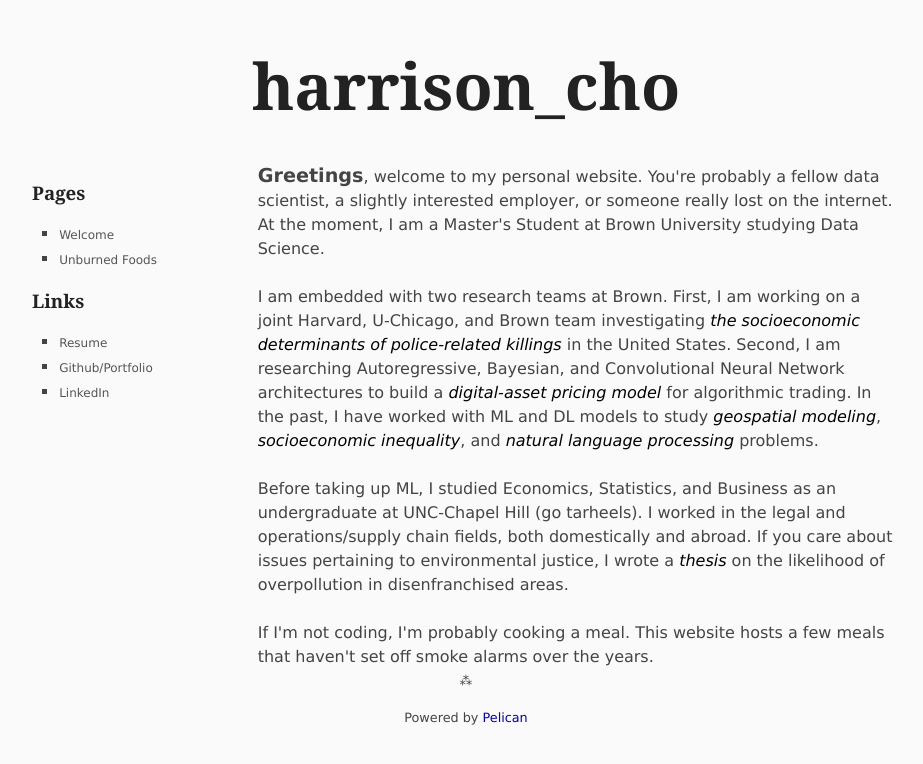
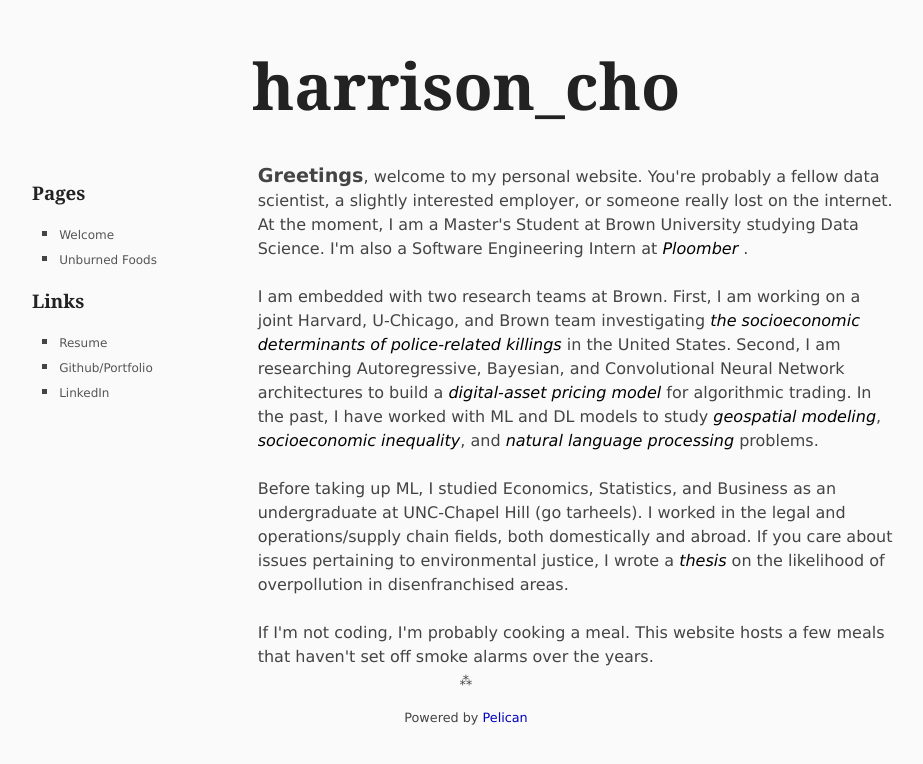
Before and after one commit to hcho1111/hch1111.github.io, a plain HTML site: page index.html in a window 1280 px wide. Shown: the whole page, without its empty margins (174-1097 px from the left). Drawn offline with Linux system fonts and the light colour scheme.

Commit message:
Update index.html

```diff
--- a/index.html
+++ b/index.html
@@ -32,7 +32,7 @@
 
 
 
-<big><b>Greetings</b></big>, welcome to my personal website. You're probably a fellow data scientist, a slightly interested employer, or someone really lost on the internet. At the moment, I am a Master's Student at Brown University studying Data Science. <br>
+<big><b>Greetings</b></big>, welcome to my personal website. You're probably a fellow data scientist, a slightly interested employer, or someone really lost on the internet. At the moment, I am a Master's Student at Brown University studying Data Science. I'm also a Software Engineering Intern at <a href = https://ploomber.io/ style="color: black"><i>Ploomber</i> </a>. <br>
 <br>
 
 I am embedded with two research teams at Brown. First, I am working on a joint Harvard, U-Chicago, and Brown team investigating <a href = "https://github.com/ausmani23/Police-Violence" style="color: black"><i>the socioeconomic determinants of police-related killings</i> </a>in the United States. Second, I am researching Autoregressive, Bayesian, and Convolutional Neural Network architectures to build a <a href = "https://github.com/BrownDSI/crypto-prediction" style="color: black"><i>digital-asset pricing model</i></a> for algorithmic trading. In the past, I have worked with ML and DL models to study <a href = "https://github.com/hcho1111/Parking-Data-Violations" style="color: black"><i>geospatial modeling</i></a>, <a href = "https://github.com/hcho1111/Capital-Skill-Complementarity" style="color: black"><i>socioeconomic inequality</i></a>, and <a href = "https://github.com/hcho1111/Darknet-Drug-Listing-Classification" style="color: black"><i>natural language processing</i></a> problems. <br>
```
